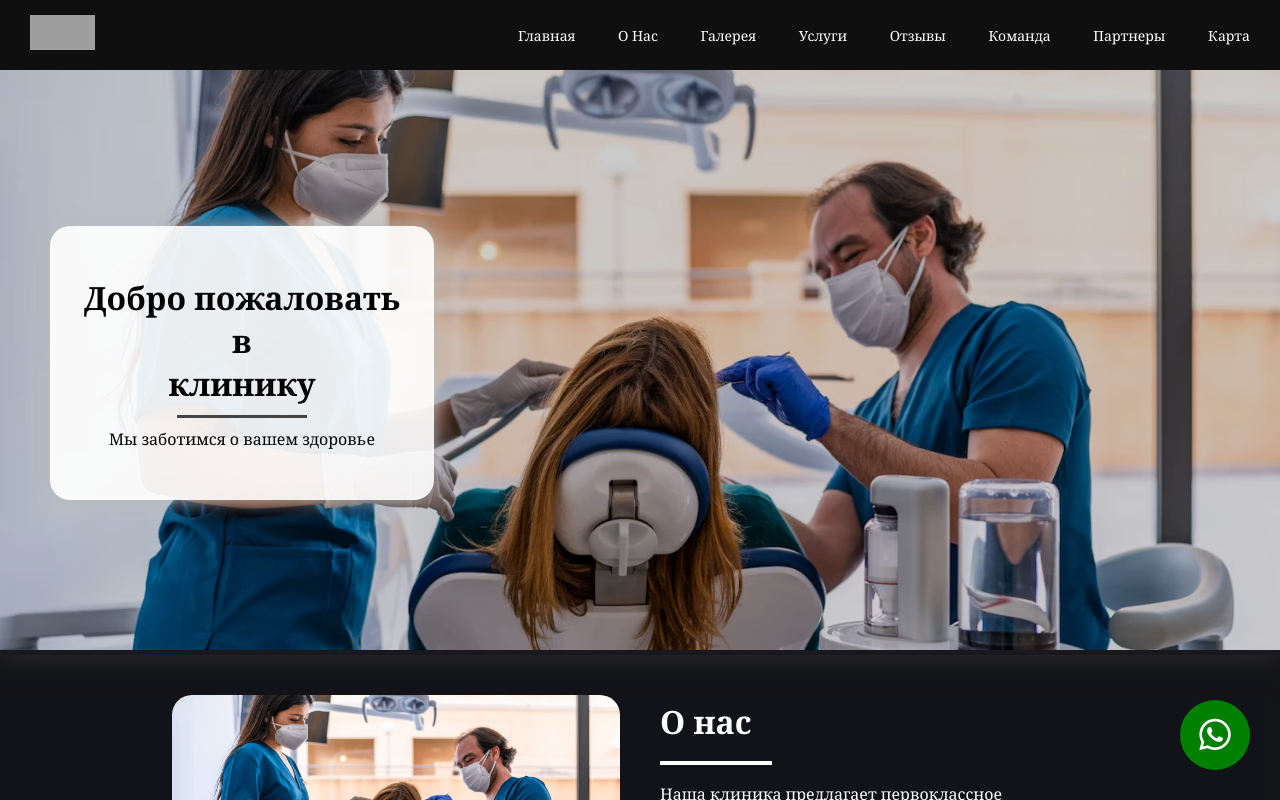
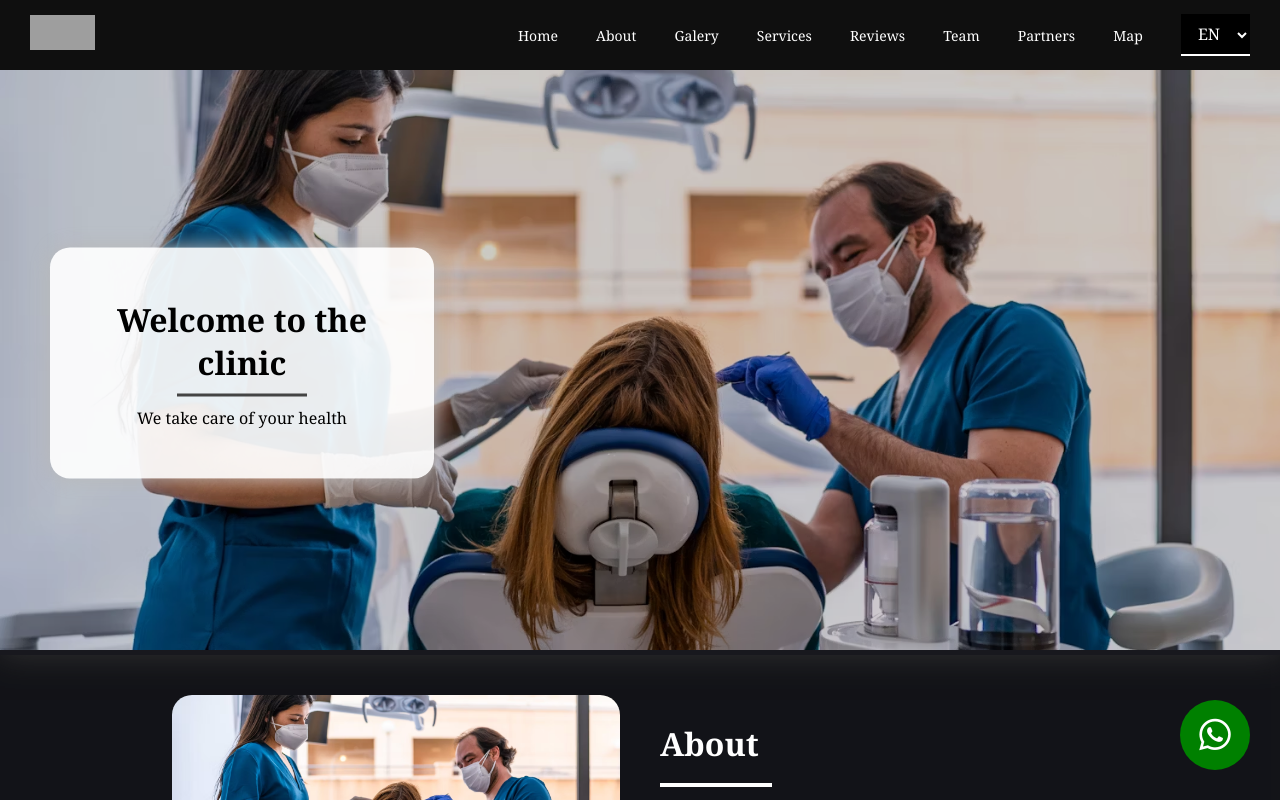
Before and after one commit to ElvinSalman/BlackDental, a React (Create React App) app: page / in a window 1280 px wide. Shown: the top 800 px of the page. Built offline with nearby package versions, Linux system fonts and the light colour scheme; grey boxes are pictures that could not be loaded.

Commit message:
i18n commit

```diff
--- a/package.json
+++ b/package.json
@@ -7,9 +7,13 @@
     "@testing-library/react": "^13.4.0",
     "@testing-library/user-event": "^13.5.0",
     "hamburger-react": "^2.5.1",
+    "i18next": "^23.15.1",
+    "i18next-browser-languagedetector": "^8.0.0",
+    "i18next-http-backend": "^2.6.2",
     "react": "^18.3.1",
     "react-awesome-reveal": "^4.2.14",
     "react-dom": "^18.3.1",
+    "react-i18next": "^15.0.2",
     "react-multi-carousel": "^2.8.5",
     "react-scripts": "5.0.1",
     "web-vitals": "^2.1.4"
--- /dev/null
+++ b/public/locales/en/translation.json
@@ -0,0 +1,16 @@
+{
+    "menuHome": "Home",
+    "menuAbout": "About",
+    "menuGalery": "Galery",
+    "menuServices": "Services",
+    "menuReviews": "Reviews",
+    "menuTeam": "Team",
+    "menuPartners": "Partners",
+    "menuMap": "Map",
+    "Copyright":"Copyright © 2024 All rights reserved",
+
+    "mainTxt1":"Welcome to the clinic",
+    "mainTxt2":"We take care of your health",
+
+    "aboutTxt": "Our clinic offers first-class medical care with a team of highly qualified specialists. We strive to provide personalized care to each of our patients."
+}
--- a/src/App.js
+++ b/src/App.js
@@ -3,9 +3,10 @@ import main from './photos/main.png';
 import './App.css';
 import Carousel from 'react-multi-carousel';
 import 'react-multi-carousel/lib/styles.css';
-import { Fade, Zoom, Slide  } from 'react-awesome-reveal';
+import { Fade, Zoom, Slide } from 'react-awesome-reveal';
 import Hamburger from 'hamburger-react'
 import React, { useState } from 'react';
+import { useTranslation } from 'react-i18next';
 
 const responsive = {
   superLargeDesktop: {
@@ -67,22 +68,45 @@ const responsiveThird = {
   }
 };
 function App() {
-  const [isOpen, setOpen] = useState(false)
+
+  const [isOpen, setOpen] = useState(false);
+  const { t, i18n } = useTranslation();
+
+  const changeLanguage = (language) => {
+    i18n.changeLanguage(language);
+  }
+
+  // const [selectedLanguage, setSelectedLanguage] = useState('en'); // Default value
+  const handleLanguageChange = (event) => {
+    const value = event.target.value;
+    changeLanguage(value);
+
+    // setSelectedLanguage(value);  // Update the selected language
+  };
   return (
 
     <div className="App">
-
+      {/* <h1 style={{ color: '#fff' }}>{t("test")}</h1> */}
       {isOpen ?
         <Slide >
           <ul className='animate__backInRight' id='mobileMenu'>
-            <li><a onClick={() => { setOpen(false) }} href="#first">Главная</a></li>
-            <li><a onClick={() => { setOpen(false) }} href="#about">О Нас</a></li>
-            <li><a onClick={() => { setOpen(false) }} href="#galery">Галерея</a></li>
-            <li><a onClick={() => { setOpen(false) }} href="#servicesDiv">Услуги</a></li>
-            <li><a onClick={() => { setOpen(false) }} href="#reviewsDiv">Отзывы</a></li>
-            <li><a onClick={() => { setOpen(false) }} href="#team">Команда</a></li>
-            <li><a onClick={() => { setOpen(false) }} href="#partners">Партнеры</a></li>
-            <li><a onClick={() => { setOpen(false) }} href="#map">Карта</a></li>
+            <li>
+              <select
+                onChange={handleLanguageChange}
+                style={{ fontSize: '18px', padding: "8px 13px ", backgroundColor: '#000', color: '#fff', border: 'none', borderBottom: '2px solid white', outline: 'none' }}>
+                <option value='az'>AZ</option>
+                <option value='ru'>RU</option>
+                <option selected value='en'>EN</option>
+              </select>
+            </li>
+            <li><a onClick={() => { setOpen(false) }} href="#first">{t("menuHome")}</a></li>
+            <li><a onClick={() => { setOpen(false) }} href="#about">{t("menuAbout")}</a></li>
+            <li><a onClick={() => { setOpen(false) }} href="#galery">{t("menuGalery")}</a></li>
+            <li><a onClick={() => { setOpen(false) }} href="#servicesDiv">{t("menuServices")}</a></li>
+            <li><a onClick={() => { setOpen(false) }} href="#reviewsDiv">{t("menuReviews")}</a></li>
+            <li><a onClick={() => { setOpen(false) }} href="#team">{t("menuTeam")}</a></li>
+            <li><a onClick={() => { setOpen(false) }} href="#partners">{t("menuPartners")}</a></li>
+            <li><a onClick={() => { setOpen(false) }} href="#map">{t("menuMap")}</a></li>
           </ul>
         </Slide>
         : <></>}
@@ -93,46 +117,26 @@ function App() {
           <img src={logo} alt="logo" />
         </div>
         <ul>
-          <li><a href="#first">Главная</a></li>
-          <li><a href="#about">О Нас</a></li>
-          <li><a href="#galery">Галерея</a></li>
-          <li><a href="#servicesDiv">Услуги</a></li>
-          <li><a href="#reviewsDiv">Отзывы</a></li>
-          <li><a href="#team">Команда</a></li>
-          <li><a href="#partners">Партнеры</a></li>
-          <li><a href="#map">Карта</a></li>
+          <li><a href="#first">{t("menuHome")}</a></li>
+          <li><a href="#about">{t("menuAbout")}</a></li>
+          <li><a href="#galery">{t("menuGalery")}</a></li>
+          <li><a href="#servicesDiv">{t("menuServices")}</a></li>
+          <li><a href="#reviewsDiv">{t("menuReviews")}</a></li>
+          <li><a href="#team">{t("menuTeam")}</a></li>
+          <li><a href="#partners">{t("menuPartners")}</a></li>
+          <li><a href="#map">{t("menuMap")}</a></li>
+          <li>
+            <select
+              onChange={handleLanguageChange}
+              style={{ fontSize: '16px', padding: "8px 13px ", backgroundColor: '#000', color: '#fff', border: 'none', borderBottom: '2px solid white', outline: 'none' }}>
+              <option value='az'>AZ</option>
+              <option value='ru'>RU</option>
+              <option selected value='en'>EN</option>
+            </select>
+          </li>
         </ul>
         <div id='hamMenu'>
           <Hamburger toggled={isOpen} toggle={setOpen} />
-          {/* <GhostNavbar
-        styles={{
-          fontColor: "#fff",
-          fontHoverColor: "black",
-          listHoverColor: ["transparent", "#fff"],
-          floatButtonX: 87,
-          floatButtonY: 15,
-          navigationButton: {
-            borderRadius: "5px",
-            width: "50px",
-            backgroundColor: "black",
-          },
-          navigationBackground: {
-            backgroundColor: "black",
-          },
-          iconColor: "#fff",
-        }}
-      >
-        <ul
-          style={{
-            fontFamily: 'font-family: "Lato", sans-serif',
-          }}
-        >
-          <li>ABOUT</li>
-          <li>PROJECTS</li>
-          <li>ELEMENTS</li>
-          <li>CONTACT</li>
-        </ul>
-      </GhostNavbar> */}
         </div>
 
       </header>
@@ -143,9 +147,9 @@ function App() {
             <img src={main} alt="" />
             <div className='cover'></div>
             <div id='mainTxt'>
-              <h1>Добро пожаловать в <br /> клинику</h1>
+              <h1>{t("mainTxt1")}</h1>
               <div></div>
-              <p>Мы заботимся о вашем здоровье</p>
+              <p>{t("mainTxt2")}</p>
             </div>
           </div>
         </Fade >
@@ -155,17 +159,17 @@ function App() {
         <div id='about'>
           <img src={main} alt="" />
           <div>
-            <h1>О нас</h1>
+            <h1>{t("menuAbout")}</h1>
             <div id='line'></div>
             <p>
-              Наша клиника предлагает первоклассное медицинское обслуживание с командой высококвалифицированных специалистов. Мы стремимся предоставлять индивидуализированный уход каждому нашему пациенту.
+              {t("aboutTxt")}
             </p>
           </div>
         </div>
       </Zoom>
 
       <div id='galery'>
-        <h1>Галерея</h1>
+        <h1>{t("menuGalery")}</h1>
         <div id='lineInGalery'></div>
         <div style={{ borderRadius: '10px', overflow: 'hidden' }}>
           <Carousel
@@ -206,7 +210,7 @@ function App() {
       {/* </Fade> */}
 
       <div id='servicesDiv'>
-        <h1>Услуги</h1>
+        <h1>{t("menuServices")}</h1>
         <div id='lineInServices'></div>
         <div id='services'>
           <div>
@@ -228,7 +232,7 @@ function App() {
       </div>
 
       <div id='reviewsDiv'>
-        <h1>Отзывы</h1>
+        <h1>{t("menuReviews")}</h1>
         <div id='lineInReviews'></div>
         <div id='reviews'>
           <Carousel
@@ -240,71 +244,71 @@ function App() {
             infinite={true}>
             <div style={{ position: 'relative' }} className='reviewDiv'>
               <div style={{ position: "absolute", top: 0, left: 0, height: '100%', width: '100%', backgroundColor: 'transparent' }}></div>
-              <p><i class="fa-solid fa-quote-left"></i>
+              <p><i className="fa-solid fa-quote-left"></i>
                 Потрясающая клиника с отличными специалистами. Очень довольна обслуживанием.
-                <i class="fa-solid fa-quote-right"></i></p>
+                <i className="fa-solid fa-quote-right"></i></p>
               <img src={main} alt="" />
               <div style={{ display: 'flex', flexDirection: 'column', alignItems: 'center' }}>
                 <p>Анна Иванова</p>
                 <div style={{ margin: '10px 0' }}>
-                  <i class="fa-solid fa-star"></i>
-                  <i class="fa-solid fa-star"></i>
-                  <i class="fa-solid fa-star"></i>
-                  <i class="fa-solid fa-star"></i>
-                  <i class="fa-solid fa-star"></i>
+                  <i className="fa-solid fa-star"></i>
+                  <i className="fa-solid fa-star"></i>
+                  <i className="fa-solid fa-star"></i>
+                  <i className="fa-solid fa-star"></i>
+                  <i className="fa-solid fa-star"></i>
                 </div>
               </div>
             </div>
             <div style={{ position: 'relative' }} className='reviewDiv'>
               <div style={{ position: "absolute", top: 0, left: 0, height: '100%', width: '100%', backgroundColor: 'transparent' }}></div>
-              <p><i class="fa-solid fa-quote-left"></i>
+              <p><i className="fa-solid fa-quote-left"></i>
                 Потрясающая клиника с отличными специалистами. Очень довольна обслуживанием.
-                <i class="fa-solid fa-quote-right"></i></p>
+                <i className="fa-solid fa-quote-right"></i></p>
               <img src={main} alt="" />
               <div style={{ display: 'flex', flexDirection: 'column', alignItems: 'center' }}>
                 <p>Анна Иванова</p>
                 <div style={{ margin: '10px 0' }}>
-                  <i class="fa-solid fa-star"></i>
-                  <i class="fa-solid fa-star"></i>
-                  <i class="fa-solid fa-star"></i>
-                  <i class="fa-solid fa-star"></i>
-                  <i class="fa-solid fa-star"></i>
+                  <i className="fa-solid fa-star"></i>
+                  <i className="fa-solid fa-star"></i>
+                  <i className="fa-solid fa-star"></i>
+                  <i className="fa-solid fa-star"></i>
+                  <i className="fa-solid fa-star"></i>
                 </div>
               </div>
 
             </div>
             <div style={{ position: 'relative' }} className='reviewDiv'>
               <div style={{ position: "absolute", top: 0, left: 0, height: '100%', width: '100%', backgroundColor: 'transparent' }}></div>
-              <p><i class="fa-solid fa-quote-left"></i>
+              <p><i className="fa-solid fa-quote-left"></i>
                 Потрясающая клиника с отличными специалистами. Очень довольна обслуживанием.
-                <i class="fa-solid fa-quote-right"></i></p>
+                <i className="fa-solid fa-quote-right"></i></p>
               <img src={main} alt="" />
               <div style={{ display: 'flex', flexDirection: 'column', alignItems: 'center' }}>
                 <p>Анна Иванова</p>
                 <div style={{ margin: '10px 0' }}>
-                  <i class="fa-solid fa-star"></i>
-                  <i class="fa-solid fa-star"></i>
-                  <i class="fa-solid fa-star"></i>
-                  <i class="fa-solid fa-star"></i>
-                  <i class="fa-solid fa-star"></i>
+                  <i className="fa-solid fa-star"></i>
+                  <i className="fa-solid fa-star"></i>
+                  <i className="fa-solid fa-star"></i>
+                  <i className="fa-solid fa-star"></i>
+                  <i className="fa-solid fa-star"></i>
                 </div>
               </div>
 
             </div>
             <div style={{ position: 'relative' }} className='reviewDiv'>
               <div style={{ position: "absolute", top: 0, left: 0, height: '100%', width: '100%', backgroundColor: 'transparent' }}></div>
-              <p><i class="fa-solid fa-quote-left"></i>
+              <p><i className="fa-solid fa-quote-left"></i>
                 Потрясающая клиника с отличными специалистами. Очень довольна обслуживанием.
-                <i class="fa-solid fa-quote-right"></i></p>
+                <i className="fa-solid fa-quote-right"></i></p>
               <img src={main} alt="" />
               <div style={{ display: 'flex', flexDirection: 'column', alignItems: 'center' }}>
                 <p>Анна Иванова</p>
                 <div style={{ margin: '10px 0' }}>
-                  <i class="fa-solid fa-star"></i>
-                  <i class="fa-solid fa-star"></i>
-                  <i class="fa-solid fa-star"></i>
-                  <i class="fa-solid fa-star"></i>
-                  <i class="fa-solid fa-star"></i>
+                  <i className="fa-solid fa-star"></i>
+                  <i className="fa-solid fa-star"></i>
+                  <i className="fa-solid fa-star"></i>
+                  <i className="fa-solid fa-star"></i>
+                  <i className="fa-solid fa-star"></i>
                 </div>
               </div>
 
@@ -315,7 +319,7 @@ function App() {
       </div>
 
       <div id='team'>
-        <h1>Команда</h1>
+        <h1>{t("menuTeam")}</h1>
         <div id='lineInTeam'></div>
         <Carousel
           // autoPlay={true}
@@ -364,7 +368,7 @@ function App() {
       </div>
 
       <div id='partners'>
-        <h1>Партнеры</h1>
+        <h1>{t("menuPartners")}</h1>
         <div id='lineInpartners'></div>
         <Carousel
           autoPlay={true}
@@ -415,7 +419,7 @@ function App() {
       </div>
 
       <div id='map'>
-        <h1>Карта</h1>
+        <h1>{t("menuMap")}</h1>
         <div id='lineInMap'></div>
         <iframe src="https://www.google.com/maps/embed?pb=!1m18!1m12!1m3!1d189.98758440325756!2d49.83040338311861!3d40.36892887193947!2m3!1f0!2f0!3f0!3m2!1i1024!2i768!4f13.1!3m3!1m2!1s0x40307d007fcf658b%3A0x600e0acc477acd77!2sBlack%20Dental!5e0!3m2!1sru!2saz!4v1727001739227!5m2!1sru!2saz" style={{ border: 0 }} allowfullscreen="" loading="lazy" referrerpolicy="no-referrer-when-downgrade"></iframe>
       </div>
@@ -423,27 +427,27 @@ function App() {
       <footer>
         <div className='ffooter'>
           <h3>Black Dental</h3>
-          <p>Авторские права © 2024 Все права защищены</p>
+          <p>{t("Copyright")}</p>
         </div>
         <div className='sfooter'>
           <ul>
-            <li><a href="#first">Главная</a></li>
-            <li><a href="#about">О Нас</a></li>
-            <li><a href="#galery">Галерея</a></li>
-            <li><a href="#servicesDiv">Услуги</a></li>
+            <li><a href="#first">{t("menuHome")}</a></li>
+            <li><a href="#about">{t("menuAbout")}</a></li>
+            <li><a href="#galery">{t("menuGalery")}</a></li>
+            <li><a href="#servicesDiv">{t("menuServices")}</a></li>
           </ul>
           <ul>
-            <li><a href="#reviewsDiv">Отзывы</a></li>
-            <li><a href="#team">Команда</a></li>
-            <li><a href="#partners">Партнеры</a></li>
-            <li><a href="#map">Карта</a></li>
+            <li><a href="#reviewsDiv">{t("menuReviews")}</a></li>
+            <li><a href="#team">{t("menuTeam")}</a></li>
+            <li><a href="#partners">{t("menuPartners")}</a></li>
+            <li><a href="#map">{t("menuMap")}</a></li>
           </ul>
         </div>
       </footer>
 
       <div id='contact'>
         <a target='_blank' href="https://wa.me/994552270932">
-          <i style={{ color: '#fff', fontSize: 36 }} class="fa-brands fa-whatsapp"></i>
+          <i style={{ color: '#fff', fontSize: 36 }} className="fa-brands fa-whatsapp"></i>
         </a>
       </div>
 
--- /dev/null
+++ b/src/i18n.js
@@ -0,0 +1,18 @@
+import i18n from 'i18next';
+import Backend from 'i18next-http-backend';
+import LanguageDetector from 'i18next-browser-languagedetector';
+import { initReactI18next } from 'react-i18next';
+
+i18n.use(Backend).use(LanguageDetector).use(initReactI18next).init({
+    fallbackLng: 'en',
+    debug: true,
+    detection: {
+        order: ['queryString', 'cookie'],
+        cache: ['cookie'],
+        interpolation: {
+            escapeValue: false
+        }
+    }
+})
+
+export default i18n;
--- a/src/index.js
+++ b/src/index.js
@@ -1,13 +1,17 @@
-import React from 'react';
+import React, { Suspense } from 'react';
 import ReactDOM from 'react-dom/client';
 import './index.css';
 import App from './App';
 import reportWebVitals from './reportWebVitals';
+import './i18n';
+
 
 const root = ReactDOM.createRoot(document.getElementById('root'));
 root.render(
   <React.StrictMode>
-    <App />
+    <Suspense fallback={<div>Loading...</div>}>
+      <App />
+    </Suspense>
   </React.StrictMode>
 );
 
```
Also changed, not shown: public/locales/az/translation.json (added, +16 -0 lines), public/locales/ru/translation.json (added, +16 -0 lines), src/App.scss (+5 -3 lines), 1 other file (tests, documents, lock files or other folders).
